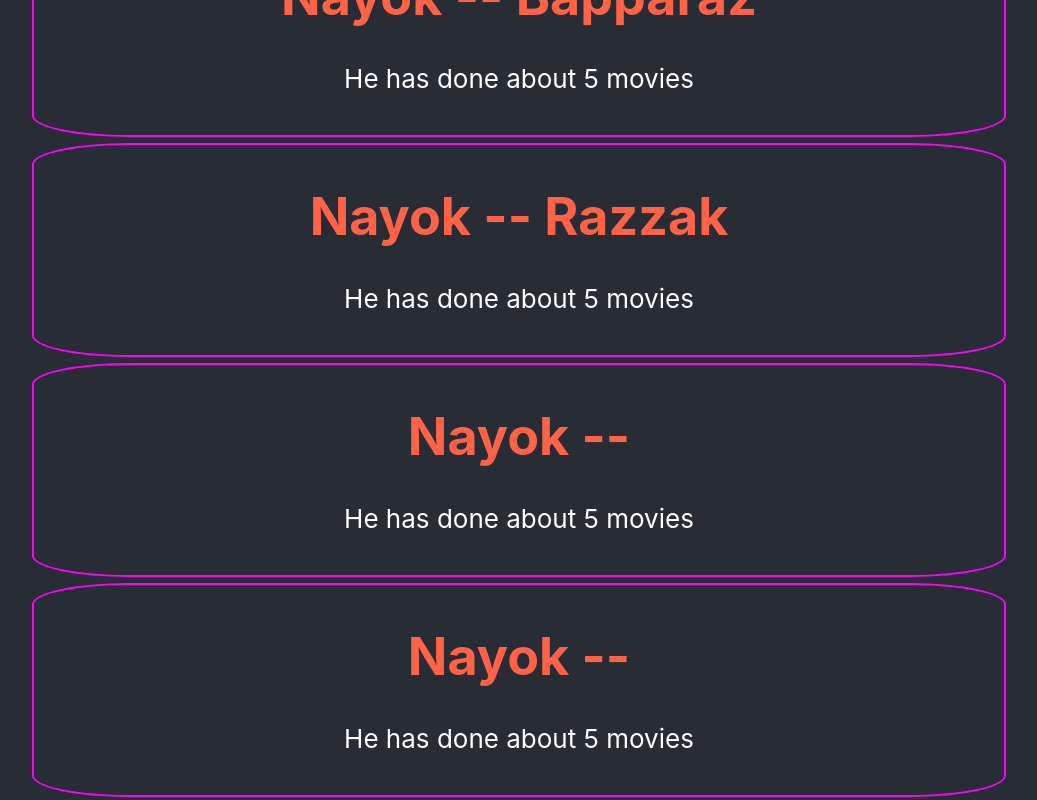
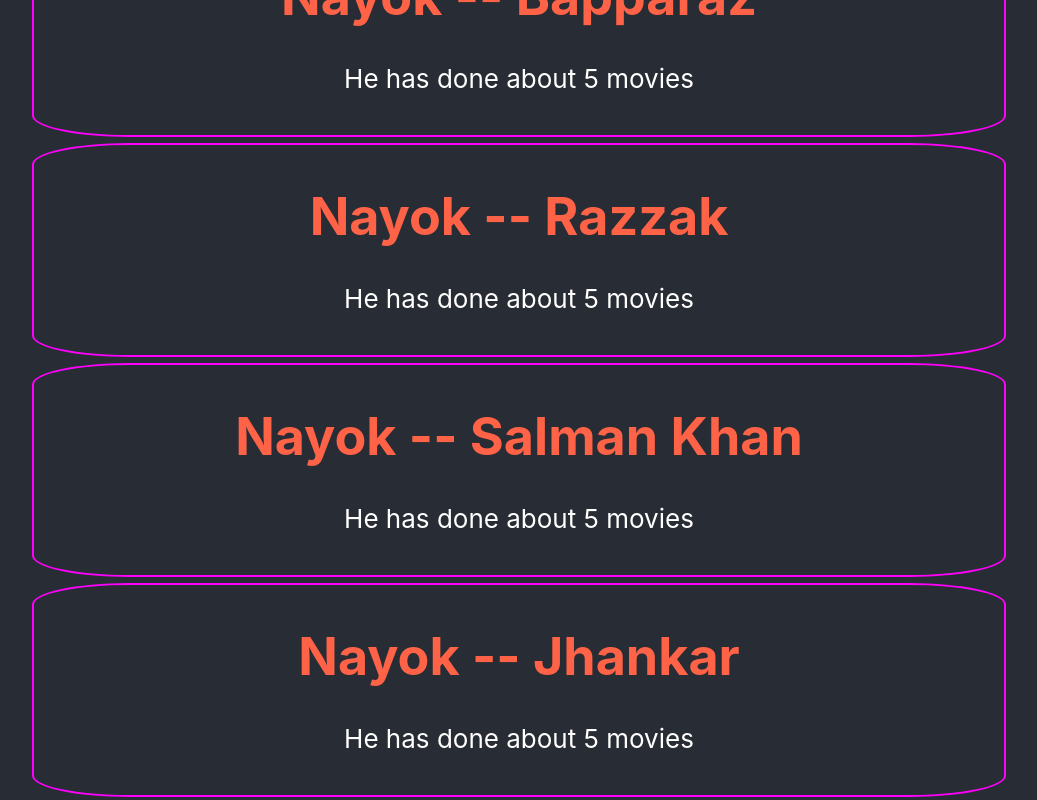
Before and after one commit to amdadul3036/REACTING, a React (Create React App) app: page / in a window 1280 px wide. Shown: the part 1289-2089 px from the top of the page, without its empty margins (121-1158 px from the left). Built offline with nearby package versions, Linux system fonts and the light colour scheme.

Commit message:
Dynamic Data From Array

```diff
--- a/src/App.js
+++ b/src/App.js
@@ -3,19 +3,15 @@
 import './App.css';
 
 function App() {
-  const Nayoks = ['Jasim','Manna','Maroof','Bapparaz','Razzak']
+  const Nayoks = ['Jasim','Manna','Maroof','Bapparaz','Razzak', 'Salman Khan', 'Jhankar']
   return (
     <div className="App">
       <header className="App-header">
         <img src={logo} className="App-logo" alt="logo" />
         <MovieCounter></MovieCounter>
-        <Nayok name = {Nayoks[0]}></Nayok>
-        <Nayok name = {Nayoks[1]}></Nayok>
-        <Nayok name = {Nayoks[2]}></Nayok>
-        <Nayok name = {Nayoks[3]}></Nayok>
-        <Nayok name = {Nayoks[4]}></Nayok>
-        <Nayok name = {Nayoks[5]}></Nayok>
-        <Nayok name = {Nayoks[6]}></Nayok>
+        {
+          Nayoks.map(nayok => <Nayok name = {nayok}></Nayok> )
+        }
       </header>
     </div>
   );
```
